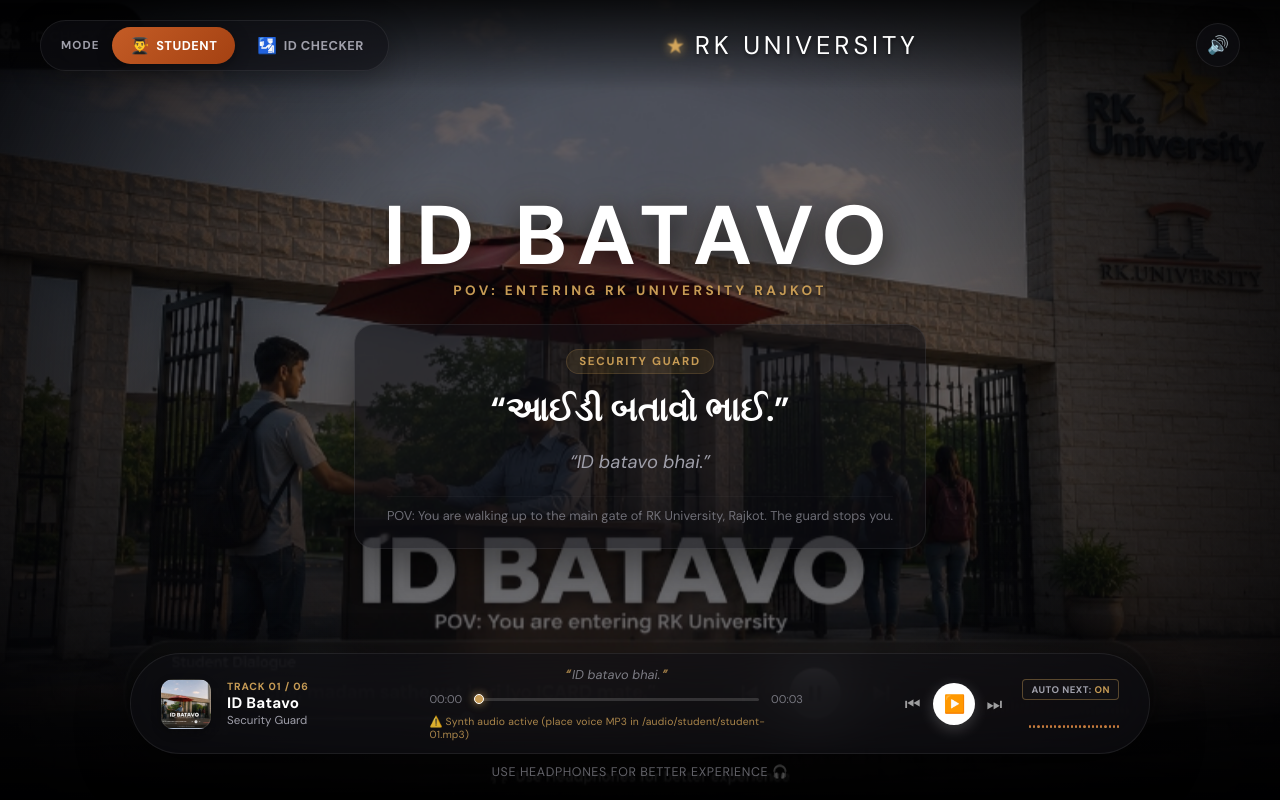
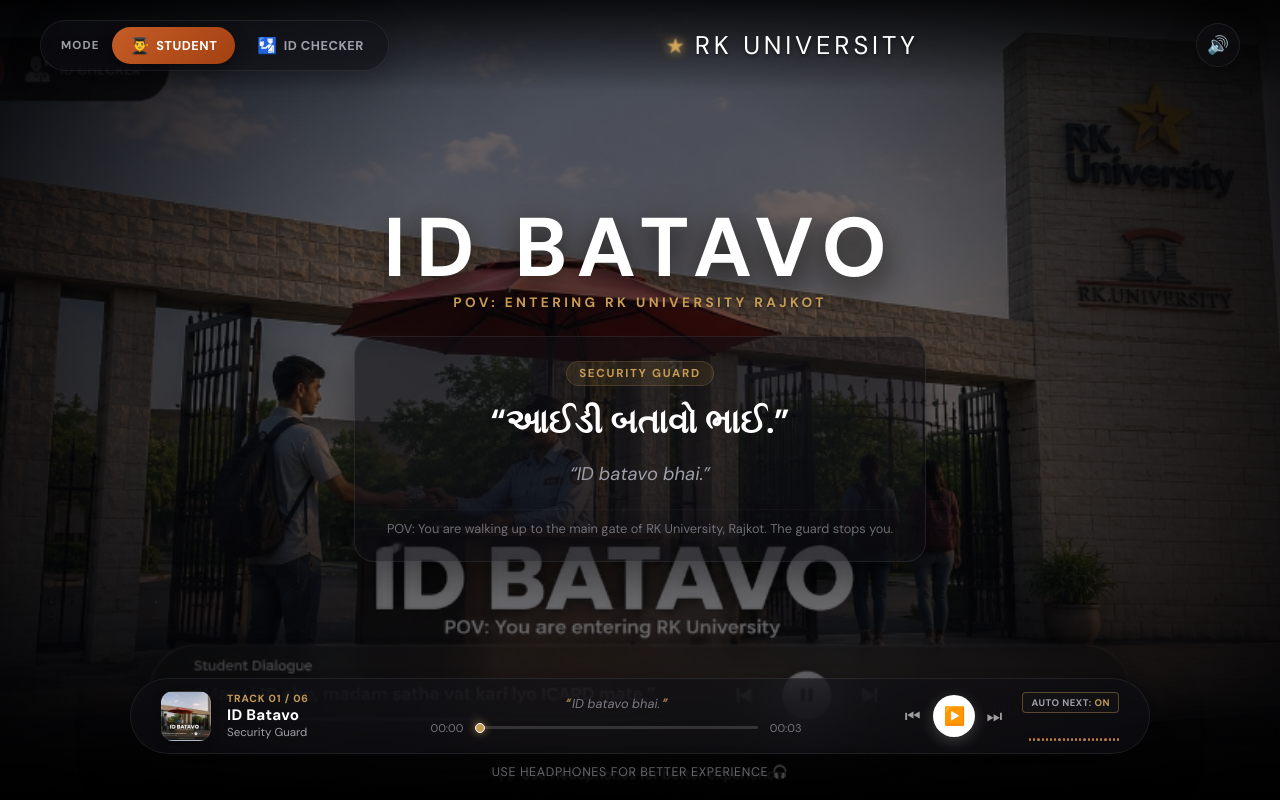
Before and after one commit to Prem-Agravat/College-Gate-Simulator, a React (Vite) app: page / in a window 1280 px wide. Built offline with nearby package versions, Linux system fonts and the light colour scheme.

Commit message:
Fix background moving issue, fix auto-next closure bug, and hide audio error warnings

```diff
--- a/src/components/AudioStoryPlayer.jsx
+++ b/src/components/AudioStoryPlayer.jsx
@@ -71,11 +71,6 @@
             <span className="time-display font-mono">{formatTime(duration)}</span>
           </div>
 
-          {audioError && (
-            <div className="audio-unavailable-badge">
-              ⚠️ Synth audio active (place voice MP3 in {track.audio})
-            </div>
-          )}
         </div>
 
         {/* Right Section: Controls & Waveform */}
--- a/src/hooks/useAudioPlayer.js
+++ b/src/hooks/useAudioPlayer.js
@@ -28,6 +28,11 @@
     onTrackEndRef.current = onTrackEnd
   }, [onTrackEnd])
 
+  const autoNextRef = useRef(autoNext)
+  useEffect(() => {
+    autoNextRef.current = autoNext
+  }, [autoNext])
+
   // Initialize dialogue audio
   useEffect(() => {
     dialogueAudioRef.current = new Audio()
@@ -49,7 +54,7 @@
     const handleEnded = () => {
       setIsPlaying(false)
       setCurrentTime(0)
-      if (autoNext && onTrackEndRef.current) {
+      if (autoNextRef.current && onTrackEndRef.current) {
         onTrackEndRef.current()
       }
     }
@@ -74,7 +79,7 @@
       audio.removeEventListener('ended', handleEnded)
       audio.removeEventListener('error', handleError)
     }
-  }, [autoNext])
+  }, [])
 
   // Initialize ambient audio file if available
   useEffect(() => {
@@ -280,7 +285,7 @@
         setCurrentTime(0)
         setIsPlaying(false)
         isFallbackPlayingRef.current = false
-        if (autoNext && onTrackEndRef.current) {
+        if (autoNextRef.current && onTrackEndRef.current) {
           onTrackEndRef.current()
         }
       } else {
--- a/src/styles/index.css
+++ b/src/styles/index.css
@@ -199,59 +199,25 @@
   animation: fadeInEffect 1.2s forwards;
 }
 
-/* --- Camera Zoom Position Mappings --- */
-.zoom-wide-approach {
-  transform: scale(1.05) translate(0%, -2%);
-}
-.zoom-backpack-search {
-  transform: scale(1.5) translate(14%, 2%);
-}
-.zoom-confident-talk {
-  transform: scale(1.35) translate(8%, -2%);
-}
-.zoom-guard-examine {
-  transform: scale(1.45) translate(-12%, 3%);
-}
-.zoom-awkward-stand {
-  transform: scale(1.4) translate(10%, 1%);
-}
-.zoom-entry-granted {
-  transform: scale(1.1) translate(0%, -4%);
+/* --- Camera Zoom Position Mappings (Static Cover) --- */
+.zoom-wide-approach,
+.zoom-backpack-search,
+.zoom-confident-talk,
+.zoom-guard-examine,
+.zoom-awkward-stand,
+.zoom-entry-granted,
+.zoom-checker-desk,
+.zoom-checker-examine,
+.zoom-checker-backpack,
+.zoom-checker-compare,
+.zoom-checker-phone,
+.zoom-checker-late {
+  transform: scale(1.0) translate(0%, 0%);
 }
 
-.zoom-checker-desk {
-  transform: scale(1.1) translate(0%, 3%);
-}
-.zoom-checker-examine {
-  transform: scale(1.45) translate(-10%, 5%);
-}
-.zoom-checker-backpack {
-  transform: scale(1.35) translate(8%, 2%);
-}
-.zoom-checker-compare {
-  transform: scale(1.3) translate(0%, 4%);
-}
-.zoom-checker-phone {
-  transform: scale(1.55) translate(8%, 3%);
-}
-.zoom-checker-late {
-  transform: scale(1.2) translate(-8%, -1%);
-}
-
-/* Ken Burns slow panning drift when track is playing */
-@keyframes kenBurnsDrift {
-  0% {
-    filter: brightness(1);
-  }
-  100% {
-    filter: brightness(1.04);
-    transform: scale(1.03) translate(1%, 0.5%);
-  }
-}
-
+/* Disabled Ken Burns movement */
 .ken-burns-active {
-  /* Dynamic compound transform: base zoom class + slow animation */
-  animation: kenBurnsLoop 12s ease-in-out infinite alternate;
+  animation: none;
 }
 
 @keyframes kenBurnsLoop {
```
